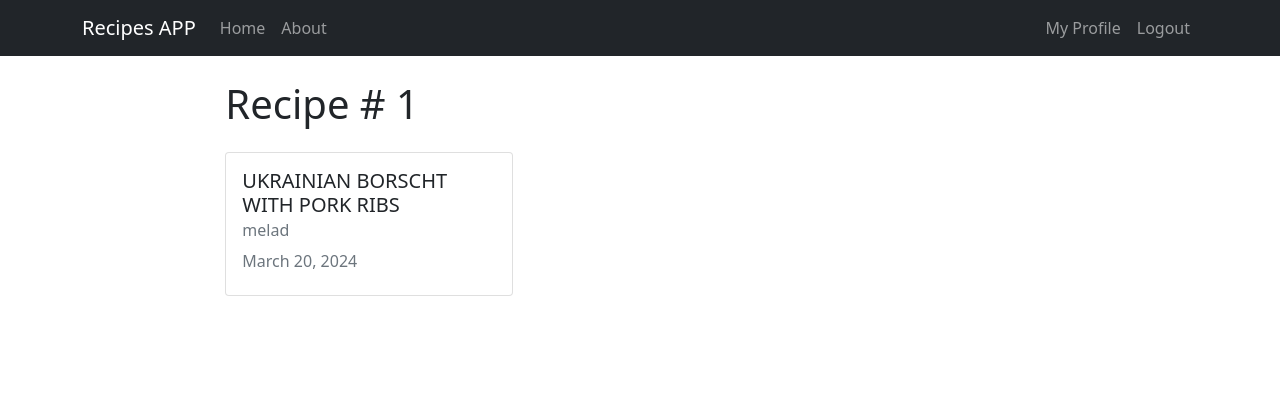
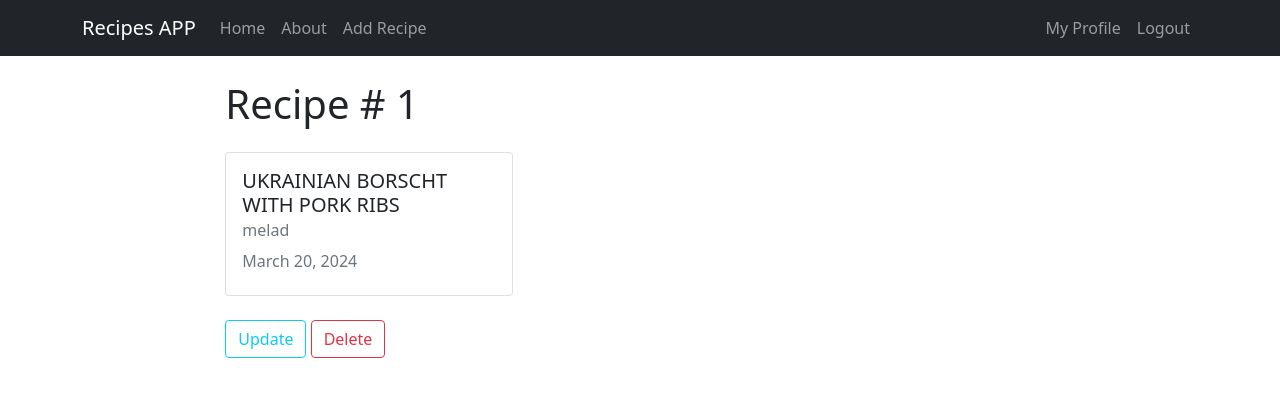
Before and after one commit to RuslanKravchuk2907/RecipesApp, a Django app: page /recipe/1/ in a window 1280 px wide. Shown: the top 397 px of the page. Run offline with Django 5.2, Linux system fonts and the light colour scheme; a user stored in the database is signed in; data comes from the database, SQL or seed files in the repository.

Commit message:
26.03.2024

```diff
--- a/recipes/templates/recipes/base.html
+++ b/recipes/templates/recipes/base.html
@@ -24,6 +24,9 @@
         <li class="nav-item">
           <a class="nav-link" href="{% url 'recipes-about' %}">About</a>
         </li>
+           <li class="nav-item">
+          <a class="nav-link" href="{% url 'recipes-create' %}">Add Recipe</a>
+        </li>
       </ul>
     </div>
       <div class="navbar-nav">
--- a/recipes/templates/recipes/recipe_detail.html
+++ b/recipes/templates/recipes/recipe_detail.html
@@ -12,4 +12,10 @@
       </h6>
     </div>
   </div>
+{% if object.author == user or user.is_staff %}
+<div class="col-4">
+  <a class="btn btn-outline-info" href="{% url 'recipes-update' object.id %}">Update</a>
+  <a class="btn btn-outline-danger" href="{% url 'recipes-delete' object.id %}">Delete</a>
+</div>
+{% endif %}
 {% endblock content %}
--- a/recipes/urls.py
+++ b/recipes/urls.py
@@ -7,6 +7,8 @@ from . import views
 urlpatterns = [
     path('', views.RecipeListView.as_view(), name='recipes-home'),
     path('recipe/<int:pk>/', views.RecipeDetailView.as_view(), name='recipes-detail'),
-path('recipe/create/', views.RecipeCreateView.as_view(), name='recipes-create'),
+    path('recipe/create/', views.RecipeCreateView.as_view(), name='recipes-create'),
+    path('recipe/<int:pk>/update/', views.RecipeUpdateView.as_view(), name='recipes-update'),
+    path('recipe/<int:pk>/delete/', views.RecipeDeleteView.as_view(), name='recipes-delete'),
     path('about/', views.about, name='recipes-about'),
 ]
--- a/recipes/views.py
+++ b/recipes/views.py
@@ -1,6 +1,7 @@
 from django.shortcuts import render, HttpResponse
-from django.views.generic import ListView, DetailView, CreateView
-from django.contrib.auth.mixins import LoginRequiredMixin
+from django.views.generic import ListView, DetailView, CreateView, UpdateView, DeleteView
+from django.contrib.auth.mixins import LoginRequiredMixin, UserPassesTestMixin
+from django.urls import reverse_lazy
 
 from . import models
 
@@ -29,5 +30,26 @@ class RecipeCreateView(LoginRequiredMixin, CreateView):
         form.instance.author = self.request.user
         return super().form_valid(form)
 
+class RecipeUpdateView(LoginRequiredMixin, UserPassesTestMixin, UpdateView):
+    model = models.Recipe
+    fields = ['title', 'description']
+
+    def test_func(self):
+        recipe = self.get_object()
+        return self.request.user == recipe.author
+
+    def form_valid(self, form):
+        form.instance.author = self.request.user
+        return super().form_valid(form)
+
+class RecipeDeleteView(LoginRequiredMixin, UserPassesTestMixin, DeleteView):
+    model = models.Recipe
+    success_url = reverse_lazy('recipes-home')
+
+    def test_func(self):
+        recipe = self.get_object()
+        return self.request.user == recipe.author
+
+
 def about(request):
     return render(request, "recipes/about.html", {'title':'About us page'})
```
Also changed, not shown: recipes/templates/recipes/recipes_confirm_delete.html (added, +19 -0 lines).
